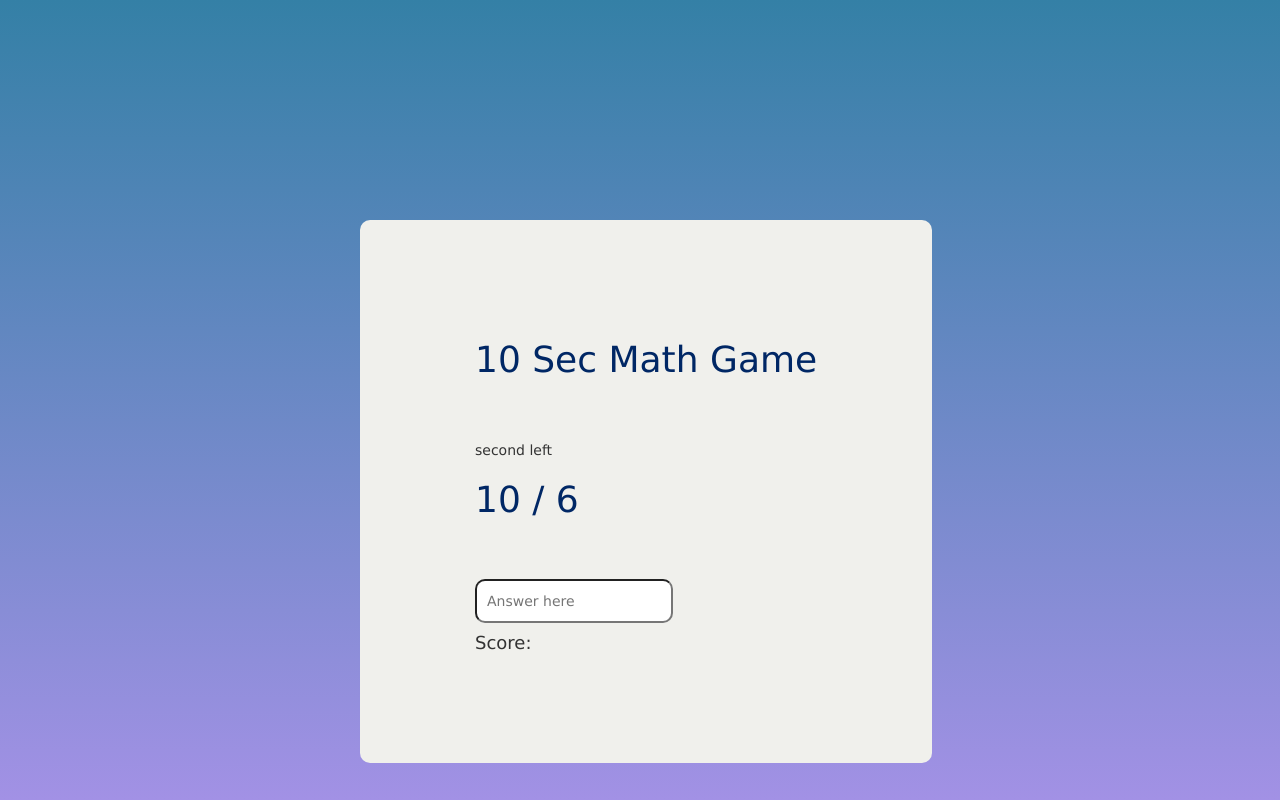
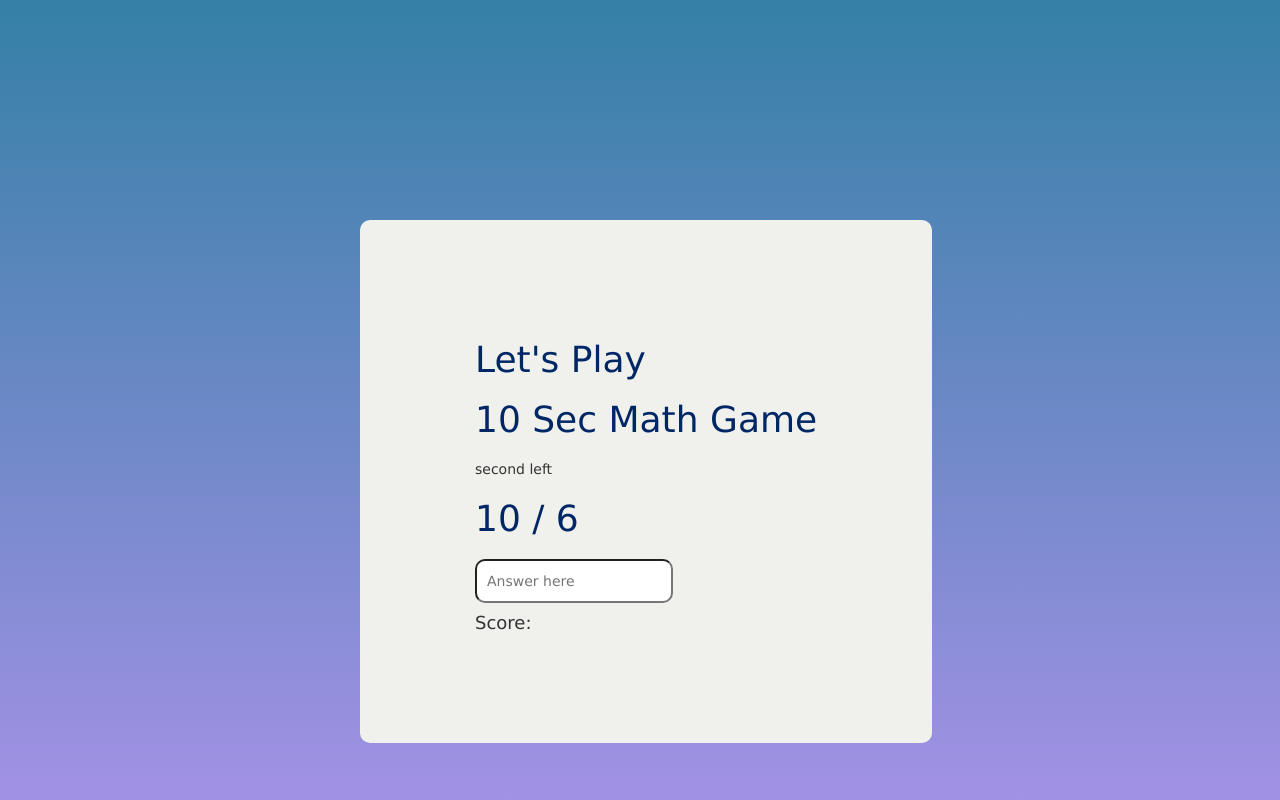
Before and after one commit to saroj717/10-Sec-Math-Game, a plain HTML site: page index.html in a window 1280 px wide. Drawn offline with nearby package versions, Linux system fonts and the light colour scheme.

Commit message:
some changes

```diff
--- a/index.html
+++ b/index.html
@@ -14,6 +14,7 @@
     <div class="container">
       <div class="row">
         <div class="col-xs-12">
+          <h1>Let's Play</h1>
           <h1>10 Sec Math Game</h1>
 
           <h3 id="time-left"></h3>
--- a/style.css
+++ b/style.css
@@ -23,7 +23,7 @@
 .row h1 {
   color: #002765;
   display: flex;
-  margin-bottom: 60px;
+  margin-bottom: 20px;
 }
 
 input {
```
